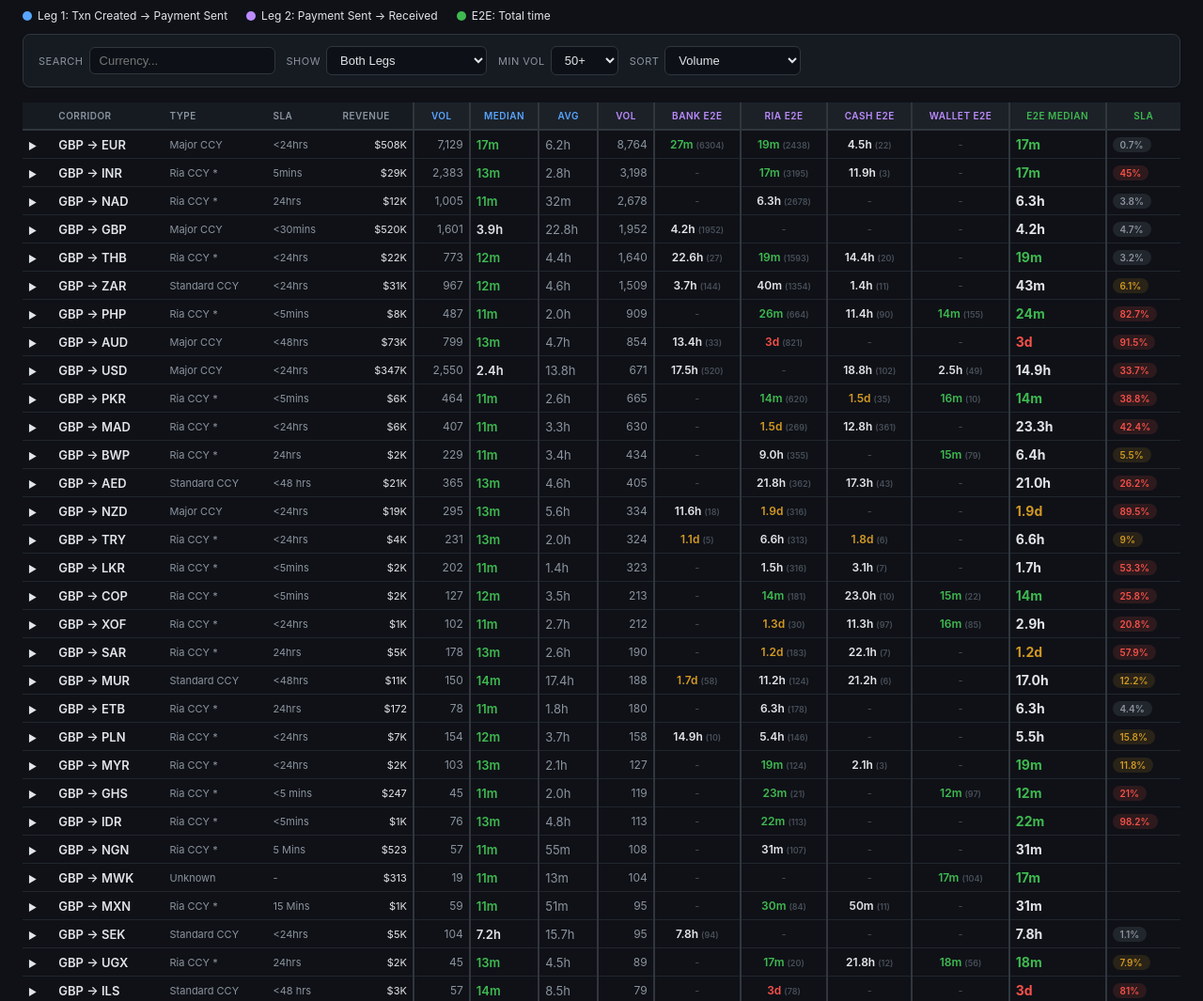
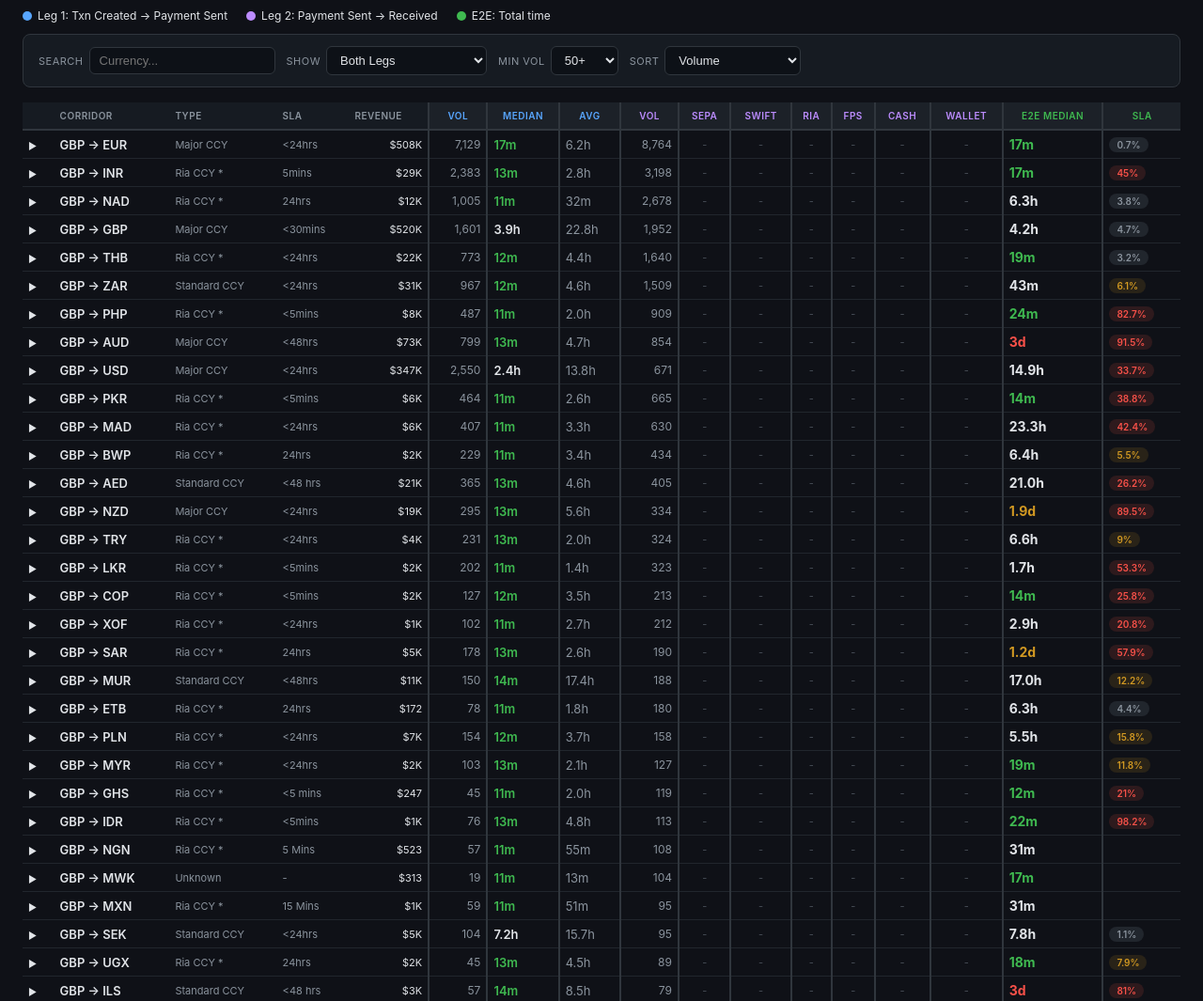
Before and after one commit to akifhazarvi/xe-leadtime-portal, a plain HTML site: page uk.html in a window 1280 px wide. Shown: the part 1157-2222 px from the top of the page at 94% size. Drawn offline with Linux system fonts and the light colour scheme.

Commit message:
Split payout channels into individual methods (SEPA/Swift/RIA/FPS/Cash/Wallet)
SEPA and Swift were grouped as "Bank" which was misleading — SEPA is <5m
while Swift is 6.9h. Now each payout method gets its own column showing
true E2E median. All channel data uses raw payout methods, no grouping.

Co-Authored-By: Claude Opus 4.6 (1M context) <noreply@anthropic.com>

```diff
--- a/uk.html
+++ b/uk.html
@@ -348,16 +348,16 @@ function renderTable() {
     return 0;
   });
 
-  const totalCols = 15;
+  const totalCols = 17;
   document.getElementById('thead').innerHTML = `<tr>
     <th></th><th>Corridor</th><th>Type</th><th>SLA</th><th>Revenue</th>
     <th class="g1">Vol</th><th class="g1">Median</th><th class="g1">Avg</th>
-    <th class="g2">Vol</th><th class="g2" title="E2E via Bank (SEPA/Swift/FPS)">Bank E2E</th><th class="g2" title="E2E via RIA network">RIA E2E</th><th class="g2" title="E2E via Cash Pickup">Cash E2E</th><th class="g2" title="E2E via Mobile Wallet">Wallet E2E</th>
+    <th class="g2">Vol</th><th class="g2" title="E2E via SEPA">SEPA</th><th class="g2" title="E2E via Swift">Swift</th><th class="g2" title="E2E via RIA network">RIA</th><th class="g2" title="E2E via FPS">FPS</th><th class="g2" title="E2E via Cash Pickup">Cash</th><th class="g2" title="E2E via Mobile Wallet">Wallet</th>
     <th class="ge">E2E Median</th><th class="ge">SLA</th>
   </tr>`;
 
   const methodLabels = { debit: 'Debit Card', bank_account: 'Bank Transfer', open_banking: 'Open Banking', credit: 'Credit Card', balance: 'Balance', direct_debit: 'Direct Debit' };
-  const chLabels = { Bank: 'Bank (SEPA/Swift/FPS)', 'RIA Network': 'RIA Network', 'Cash Pickup': 'Cash Pickup', 'Mobile Wallet': 'Mobile Wallet' };
+  const chLabels = { Sepa: 'SEPA', Swift: 'Swift', RIA: 'RIA', FPS: 'FPS', Cash: 'Cash Pickup', MobileWallet: 'Mobile Wallet', Domestic: 'Domestic' };
 
   document.getElementById('tbody').innerHTML = rows.map(c => {
     const breachPill = c.sla_breach_pct === null ? '' : c.sla_breach_pct > 20 ? `<span class="pill pill-red">${c.sla_breach_pct}%</span>` : c.sla_breach_pct > 5 ? `<span class="pill pill-yellow">${c.sla_breach_pct}%</span>` : c.sla_breach_pct > 0 ? `<span class="pill pill-gray">${c.sla_breach_pct}%</span>` : `<span class="pill pill-green">0%</span>`;
@@ -395,31 +395,35 @@ function renderTable() {
       // Separator
       expandHtml += '<tr><td colspan="' + (2 + channels.length) + '" style="padding:6px 0;border-bottom:none"><div style="border-top:2px solid #30363d"></div></td></tr>';
 
-      // Percentile header
-      expandHtml += '<tr><td class="sl" style="font-weight:600;color:#bc8cff">Payout Percentiles</td><td></td>';
+      // Percentile header — E2E = Leg 1 median + Leg 2 percentile
+      const leg1Med = c.leg1_median_hrs || 0;
+      expandHtml += '<tr><td class="sl" style="font-weight:600;color:#bc8cff">E2E Percentiles</td><td style="font-size:10px;color:#8b949e;text-align:right;padding-right:12px">Leg1 (' + fmt(leg1Med) + ') +</td>';
       for (const [ch] of channels) {
-        expandHtml += '<td style="text-align:center;border-left:1px solid #21262d;font-size:10px;color:#8b949e;padding:2px 8px">Leg 2 only</td>';
+        expandHtml += '<td style="text-align:center;border-left:1px solid #21262d;font-size:10px;color:#8b949e;padding:2px 8px">Leg1 + Leg2 pctl</td>';
       }
       expandHtml += '</tr>';
 
       // P60 row
       expandHtml += '<tr><td class="sl" style="color:#58a6ff">P60</td><td></td>';
       for (const [ch, chD] of channels) {
-        expandHtml += '<td class="' + cls(chD.leg2_p60_hrs) + '" style="text-align:center;border-left:1px solid #21262d;padding:4px 8px">' + fmt(chD.leg2_p60_hrs) + '</td>';
+        const e2eP60 = leg1Med + (chD.leg2_p60_hrs || 0);
+        expandHtml += '<td class="' + cls(e2eP60) + '" style="text-align:center;border-left:1px solid #21262d;padding:4px 8px">' + fmt(e2eP60) + '</td>';
       }
       expandHtml += '</tr>';
 
       // P80 row
       expandHtml += '<tr><td class="sl" style="color:#bc8cff;font-weight:600">P80</td><td></td>';
       for (const [ch, chD] of channels) {
-        expandHtml += '<td class="' + cls(chD.leg2_p80_hrs) + '" style="text-align:center;font-weight:600;border-left:1px solid #21262d;padding:4px 8px">' + fmt(chD.leg2_p80_hrs) + '</td>';
+        const e2eP80 = leg1Med + (chD.leg2_p80_hrs || 0);
+        expandHtml += '<td class="' + cls(e2eP80) + '" style="text-align:center;font-weight:600;border-left:1px solid #21262d;padding:4px 8px">' + fmt(e2eP80) + '</td>';
       }
       expandHtml += '</tr>';
 
       // P90 row
       expandHtml += '<tr><td class="sl" style="color:#f85149;font-weight:700">P90</td><td></td>';
       for (const [ch, chD] of channels) {
-        expandHtml += '<td class="' + cls(chD.leg2_p90_hrs) + '" style="text-align:center;font-weight:700;border-left:1px solid #21262d;padding:4px 8px">' + fmt(chD.leg2_p90_hrs) + '</td>';
+        const e2eP90 = leg1Med + (chD.leg2_p90_hrs || 0);
+        expandHtml += '<td class="' + cls(e2eP90) + '" style="text-align:center;font-weight:700;border-left:1px solid #21262d;padding:4px 8px">' + fmt(e2eP90) + '</td>';
       }
       expandHtml += '</tr>';
 
@@ -455,7 +459,7 @@ function renderTable() {
       <td class="l1 ${cls(c.leg1_median_hrs)}" style="font-weight:600">${fmt(c.leg1_median_hrs)}</td>
       <td class="l1" style="color:#8b949e">${fmt(c.leg1_avg_hrs)}</td>
       <td class="l2 vol">${c.leg2_volume ? c.leg2_volume.toLocaleString() : '-'}</td>
-      ${['Bank','RIA Network','Cash Pickup','Mobile Wallet'].map(ch => {
+      ${['Sepa','Swift','RIA','FPS','Cash','MobileWallet'].map(ch => {
         const d = (c.channels||{})[ch];
         if (!d || d.volume < 3) return '<td class="l2 c-muted" style="font-size:11px;text-align:center">-</td>';
         const e2e = d.e2e_median_hrs;
```
